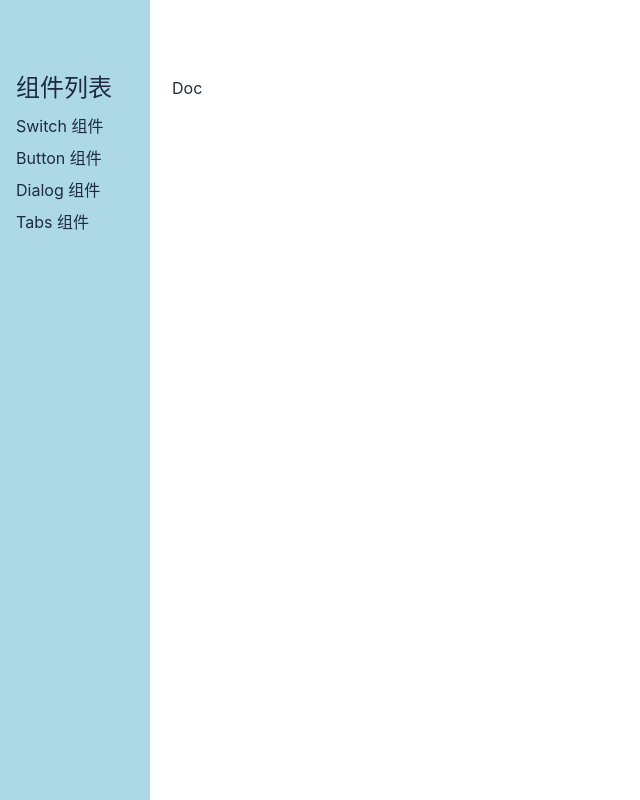
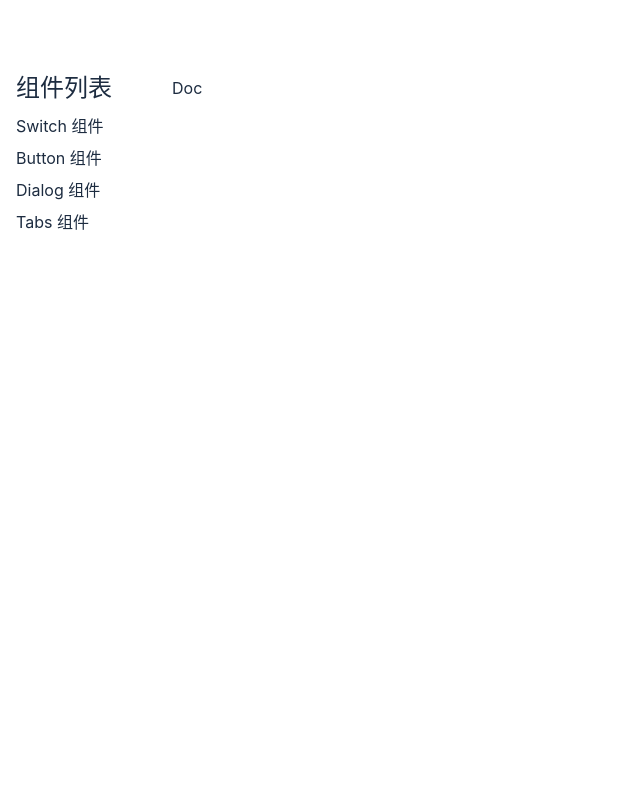
Before and after one commit to dunfeiyang/v-ui, a Vue app: page /#/doc in a window 1280 px wide. Shown: the whole page, without its empty margins (0-640 px from the left). Built offline with nearby package versions, Linux system fonts and the light colour scheme.

Commit message:
svg引入

```diff
--- a/index.html
+++ b/index.html
@@ -5,7 +5,7 @@
     <link rel="icon" href="/favicon.ico" />
     <meta name="viewport" content="width=device-width, initial-scale=1.0" />
     <title>Vite App</title>
-    <script src="//at.alicdn.com/t/font_3204023_yr1327ozfb.js"></script>
+    <script src="//at.alicdn.com/t/font_3204023_9dizk2e9hrv.js"></script>
   </head>
   <body>
     <div id="app"></div>
--- a/src/components/TopNav.vue
+++ b/src/components/TopNav.vue
@@ -1,21 +1,30 @@
 <template>
   <div class="topnav">
-    <div class="logo">
+    <router-link to="/" class="logo">
       <svg class="icon" aria-hidden="true">
         <use xlink:href="#icon-hello"></use>
       </svg>
-    </div>
+    </router-link>
     <ul class="menu">
       <li></li>
       <li></li>
     </ul>
-    <span class="toggleAside" @click="toggleMenu"></span>
+
+    <svg class="toggleAside icon" @click="toggleMenu" v-if="toggleVisible">
+      <use xlink:href="#icon-menu"></use>
+    </svg>
   </div>
 </template>
 
 <script lang="ts">
 import { inject, Ref } from "vue";
 export default {
+  props: {
+    toggleVisible: {
+      type: Boolean,
+      default: false,
+    },
+  },
   setup() {
     const menuVisible = inject<Ref<boolean>>("menuVisible");
     const toggleMenu = () => {
@@ -64,7 +73,6 @@ $color: #007974;
     top: 50%;
     transform: translateY(-50%);
     display: none;
-    background: fade-out(black, 0.9);
   }
   @media (max-width: 500px) {
     > .menu {
--- a/src/views/Doc.vue
+++ b/src/views/Doc.vue
@@ -1,6 +1,6 @@
 <template>
   <div class="layout">
-    <Topnav />
+    <Topnav toggleVisible class="nav" />
 
     <div class="content">
       <aside v-if="menuVisible">
@@ -70,7 +70,7 @@ $aside-index: 10;
   }
 }
 aside {
-  background: lightblue;
+  background: #fff;
   width: 150px;
   padding: 16px 0;
   position: fixed;
```
